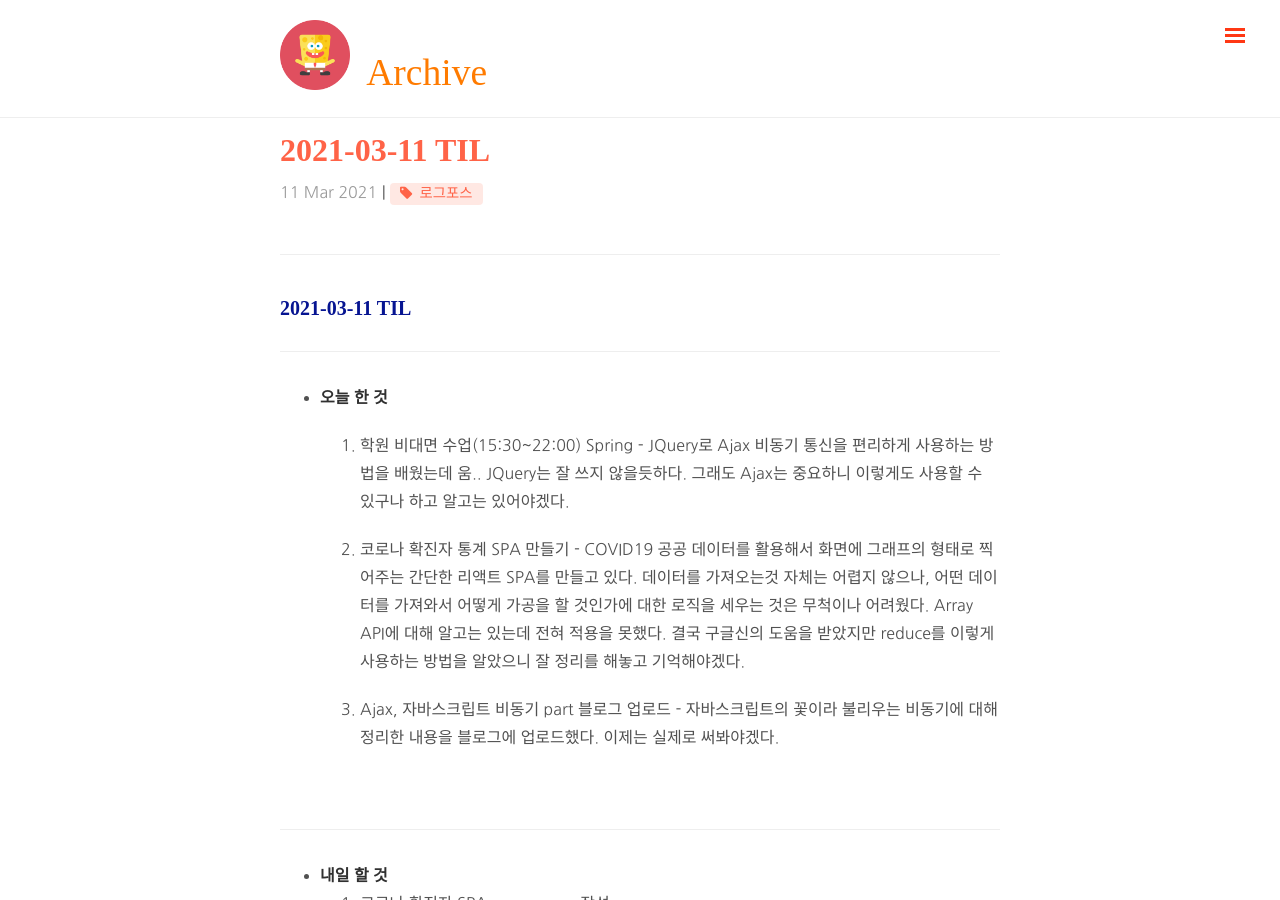
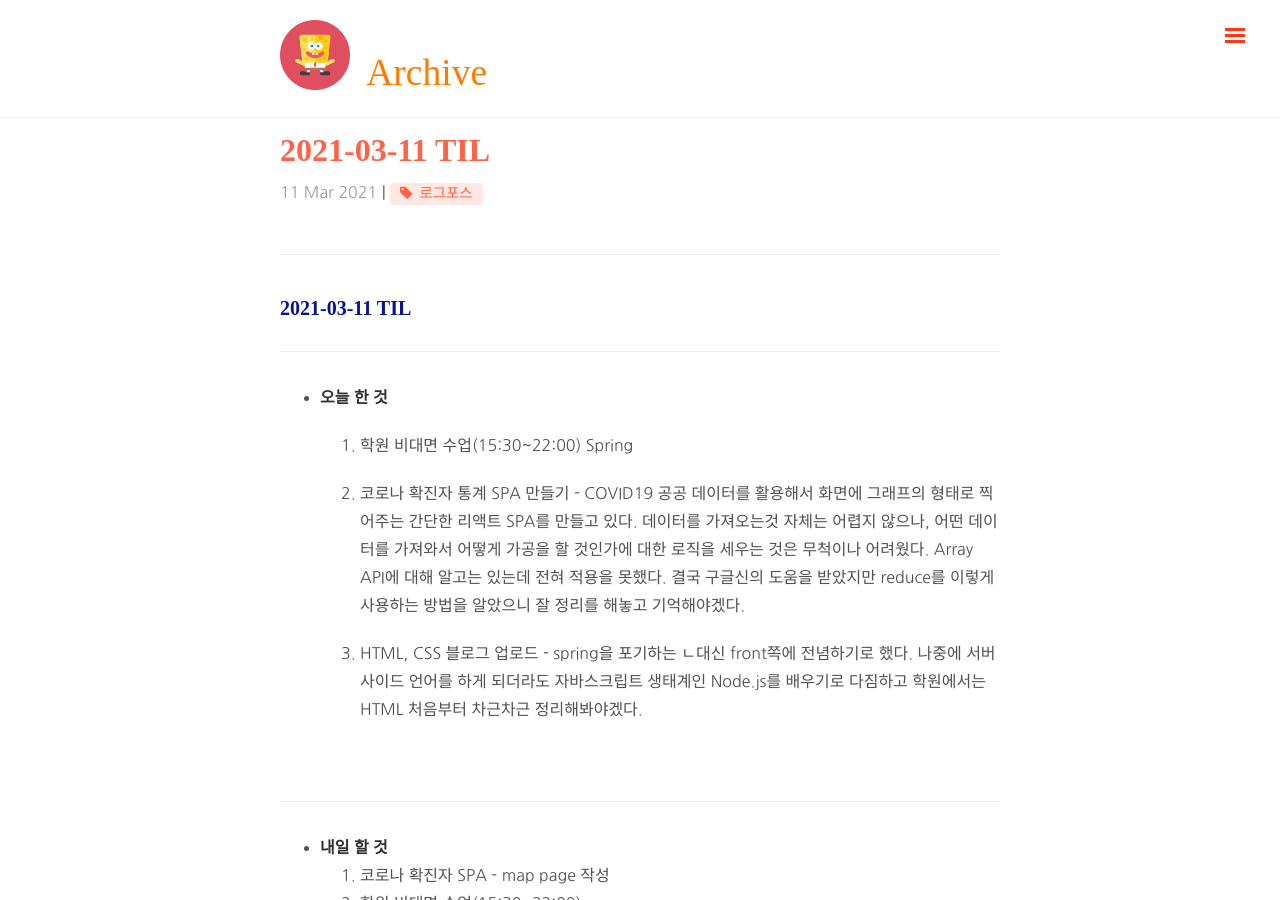
Before and after one commit to limunosekai/limunosekai.github.io, a Jekyll site: the page built from _posts/logforce/2021-03-11-log.md, in a window 1280 px wide and 900 px high. Built offline with Jekyll 4.4.1, drawn with Linux system fonts in a browser that asks for light colours; nearby versions of some CDN libraries; some web fonts are replaced; comment, search, counter and statistics services are not loaded.

Commit message:
2021-03-11 update

```diff
--- a/_posts/logforce/2021-03-11-log.md
+++ b/_posts/logforce/2021-03-11-log.md
@@ -15,15 +15,11 @@ comments: true
 
 - **오늘 한 것**
 
-  2. 학원 비대면 수업(15:30~22:00) Spring - JQuery로 Ajax 비동기 통신을 편리하게 사용하는 방법을 배웠는데 움.. JQuery는 잘 쓰지 않을듯하다. 그래도 Ajax는 중요하니 이렇게도 사용할 수 있구나 하고 알고는 있어야겠다.
-
-
+  1. 학원 비대면 수업(15:30~22:00) Spring
 
   2. 코로나 확진자 통계 SPA 만들기 - COVID19 공공 데이터를 활용해서 화면에 그래프의 형태로 찍어주는 간단한 리액트 SPA를 만들고 있다. 데이터를 가져오는것 자체는 어렵지 않으나, 어떤 데이터를 가져와서 어떻게 가공을 할 것인가에 대한 로직을 세우는 것은 무척이나 어려웠다. Array API에 대해 알고는 있는데 전혀 적용을 못했다. 결국 구글신의 도움을 받았지만 reduce를 이렇게 사용하는 방법을 알았으니 잘 정리를 해놓고 기억해야겠다.
 
-
-
-  3. Ajax, 자바스크립트 비동기 part 블로그 업로드 - 자바스크립트의 꽃이라 불리우는 비동기에 대해 정리한 내용을 블로그에 업로드했다. 이제는 실제로 써봐야겠다.
+  3. HTML, CSS 블로그 업로드 - spring을 포기하는 ㄴ대신 front쪽에 전념하기로 했다. 나중에 서버사이드 언어를 하게 되더라도 자바스크립트 생태계인 Node.js를 배우기로 다짐하고 학원에서는 HTML 처음부터 차근차근 정리해봐야겠다.
 
 <br>
 
```
